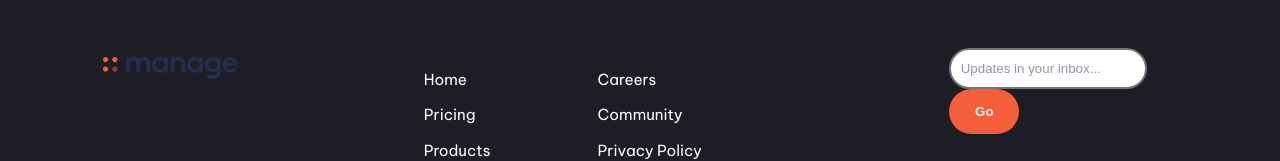
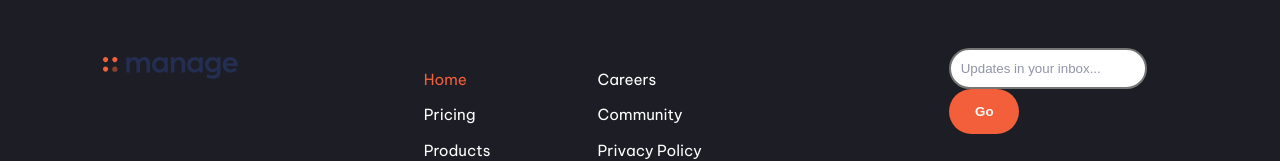
Before and after one commit to jeffestella/manage-landing-page, a React (Create React App) app: page / in a window 1280 px wide. In both pictures the pointer is over the link "Home". Shown: the part 2054-2215 px from the top of the page. Built offline with nearby package versions, Linux system fonts and the light colour scheme.

Commit message:
Add color on Footer link hover

```diff
--- a/src/components/Footer.module.css
+++ b/src/components/Footer.module.css
@@ -65,7 +65,10 @@
     color: white;
     text-decoration: none;
     font-size: 0.95rem;
+}
 
+.middle a:hover {
+    color: var(--bright-red);
 }
 
 .right {
```
